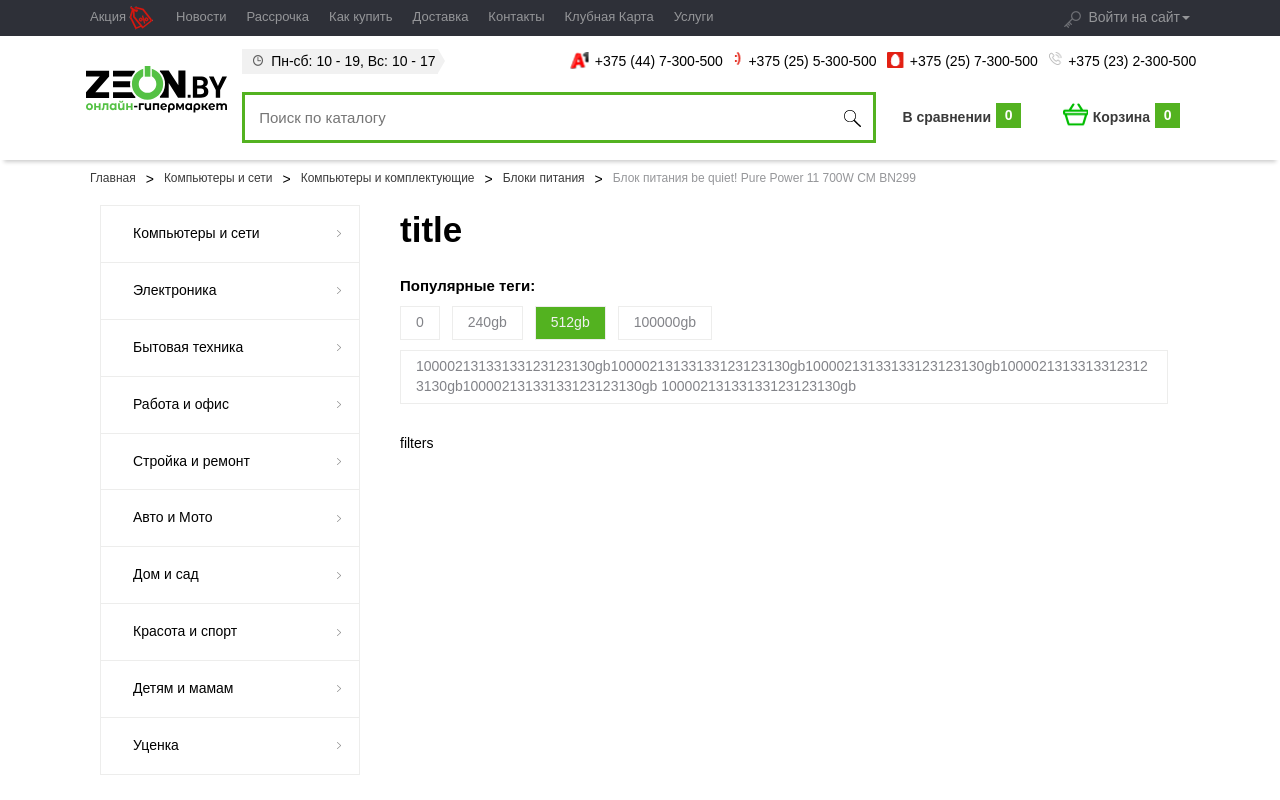
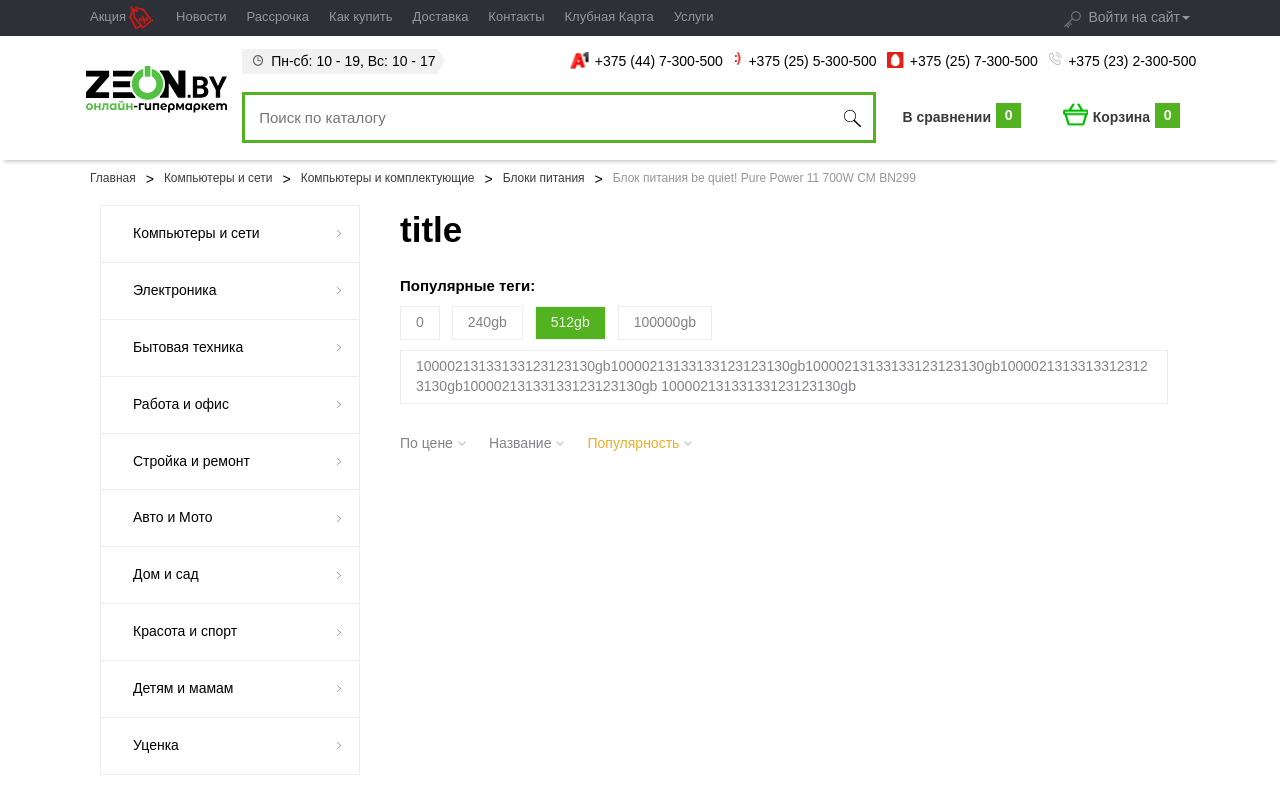
Before and after one commit to Rumba13/Zeon, a React (Create React App) app: page /search in a window 1280 px wide. Shown: the top 800 px of the page. Built offline with nearby package versions, Linux system fonts and the light colour scheme.

Commit message:
feature(productSelectionPage,sprite) add filters, need refactoring(create another checkbox for asc/desc field instead of useState)

```diff
--- /dev/null
+++ b/src/components/productSelectionPage/filters/arrowRadioButton/arrowRadioButton.scss
@@ -0,0 +1,19 @@
+.arrow-radio-button {
+    display: flex;
+    align-items: center;
+
+    & .arrow {
+        width: 4px;
+        height: 7px;
+        margin-left: 7px;
+        transform: rotate(90deg);
+
+        &._up {
+            transform: rotate(270deg);
+        }
+    }
+
+    &.active {
+        color: var(--active-color);
+    }
+}
--- /dev/null
+++ b/src/components/productSelectionPage/filters/arrowRadioButton/arrowRadioButton.tsx
@@ -0,0 +1,28 @@
+import { useState } from "react";
+import RadioButton from "../../../radioButton/radioButton";
+import Sprite from "../../../sprite/sprite";
+import "./arrowRadioButton.scss";
+
+type PropsType = {
+    children: string,
+    radioGroup: string,
+    currentFilter: string,
+    setArrowValue: Function
+}
+
+export default function ArrowRadioButton({ children: title, radioGroup, currentFilter, setArrowValue }: PropsType) {
+    const [isArrowUp, setIsArrowUp] = useState(false);
+    const isActive = currentFilter === title;
+
+    function toggleArrowIfFilterActive() {
+        if (isActive) {
+            setIsArrowUp(!isArrowUp);
+            setArrowValue(!isArrowUp);
+        }
+    }
+
+    return <RadioButton onClick={toggleArrowIfFilterActive} className={`arrow-radio-button ${isActive ? "active" : ""}`} radioGroup={radioGroup} title={title}>
+        {title}
+        <Sprite className={`arrow ${isArrowUp ? "_up" : "_down"}`} yOffset={-31} />
+    </RadioButton>
+}
--- a/src/components/productSelectionPage/filters/filters.scss
+++ b/src/components/productSelectionPage/filters/filters.scss
@@ -0,0 +1,8 @@
+.filters {
+    display: flex;
+
+    & .arrow-radio-button {
+        margin-right: 25px;
+        color:var(--inactive-color)
+    }
+}
--- a/src/components/productSelectionPage/filters/filters.tsx
+++ b/src/components/productSelectionPage/filters/filters.tsx
@@ -1,5 +1,35 @@
 import "./filters.scss";
+import ArrowRadioButton from "./arrowRadioButton/arrowRadioButton";
+import { Formik } from "formik";
+import { useState } from "react";
+
+type SortType = "asc" | "desc";
 
 export default function Filters() {
-    return <div className="filters">filters</div>
+    const [activeSortType, setActiveSortType] = useState<SortType>("asc");
+
+    function setSortTypeFromArrowValue(arrowValue: boolean) {
+        if (arrowValue) {
+            setActiveSortType("asc")
+        }
+        else {
+            setActiveSortType("desc")
+        }
+    }
+
+
+    return <div className="filters">
+        <Formik
+            initialValues={{ filter: "Популярность" }}
+            onSubmit={() => { }}
+        >
+            {({ values }) =>
+                <>
+                    <ArrowRadioButton setArrowValue={setSortTypeFromArrowValue} currentFilter={values.filter} radioGroup="filter" >По цене</ArrowRadioButton>
+                    <ArrowRadioButton setArrowValue={setSortTypeFromArrowValue} currentFilter={values.filter} radioGroup="filter" >Название</ArrowRadioButton>
+                    <ArrowRadioButton setArrowValue={setSortTypeFromArrowValue} currentFilter={values.filter} radioGroup="filter">Популярность</ArrowRadioButton>
+                </>
+            }
+        </Formik>
+    </div>
 }
--- /dev/null
+++ b/src/components/radioButton/radioButton.tsx
@@ -0,0 +1,18 @@
+import { Field } from "formik";
+import { useState } from "react";
+import "./radioButton.scss";
+
+type PropsType = {
+    children?: React.ReactNode,
+    className?: string,
+    radioGroup: string,
+    title: string,
+    onClick?: () => any
+}
+
+export default function RadioButton({ children, className, radioGroup, title, onClick }: PropsType) {
+    return <label className={`radio-button ${className ?? ""}`}>
+        <Field onClick={onClick}  type="radio" name={radioGroup} value={title} hidden/>
+        {children}
+    </label>
+}
--- a/src/components/sprite/sprite.tsx
+++ b/src/components/sprite/sprite.tsx
@@ -2,8 +2,11 @@ import "./sprite.scss";
 
 type PropsType = {
     yOffset: number | null,
+    className?:string
 }
 
-export default function Sprite({ yOffset }: PropsType) {
-    return <div style={{ backgroundPositionY: yOffset ? yOffset : undefined }} className="sprite"></div>
+export default function Sprite({ yOffset,className }: PropsType) {
+    return <div
+     style={{ backgroundPositionY: yOffset ? yOffset : undefined }}
+      className={`sprite ${className ?? ""}`}></div>
 }
--- a/src/index.scss
+++ b/src/index.scss
@@ -72,7 +72,6 @@ button::-moz-focus-inner {
 a,
 a:visited {
   text-decoration: none;
-  color: var(--default-text-color)
 }
 
 a:hover {
```
Also changed, not shown: src/components/productSelectionPage/filters/checkBox/checkBox.scss (added, +8 -0 lines), src/components/productSelectionPage/filters/checkBox/checkBox.tsx (added, +16 -0 lines), src/components/radioButton/radioButton.scss (added).
